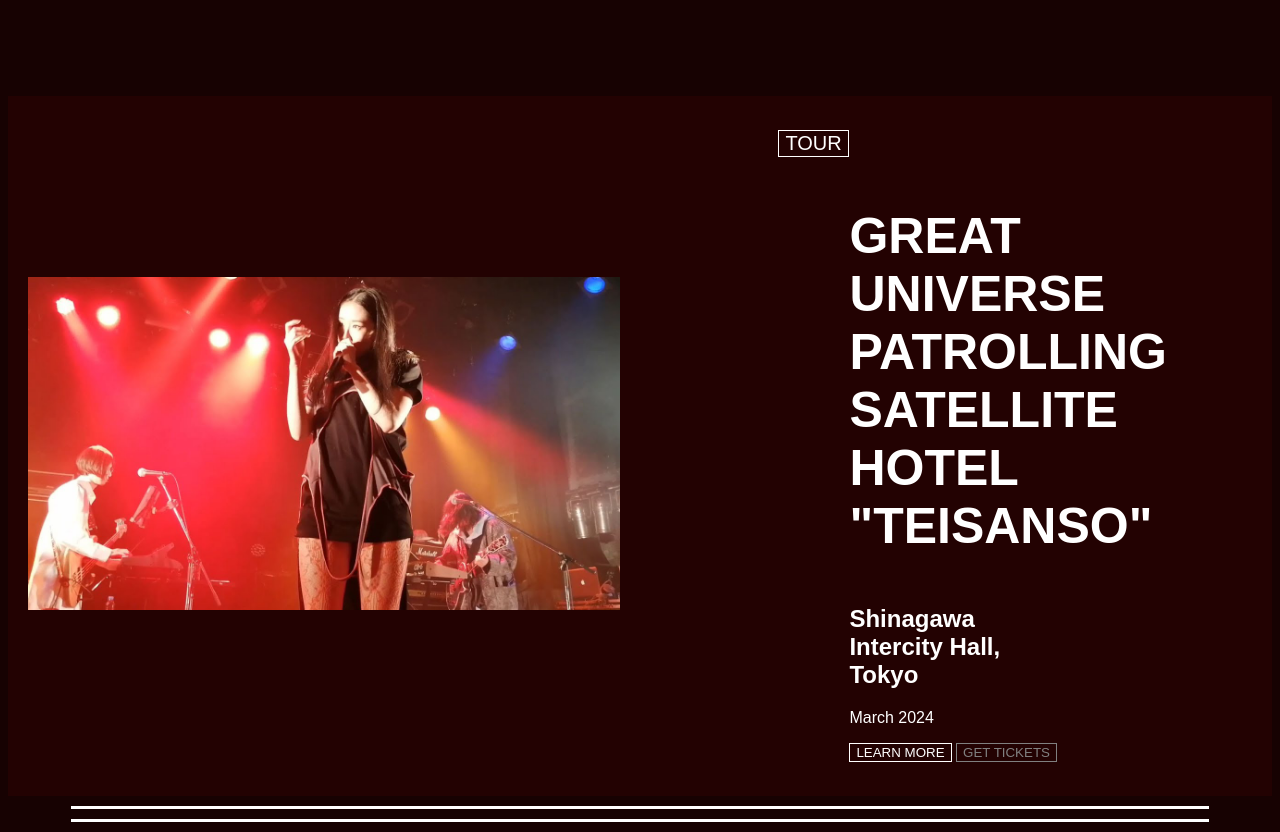
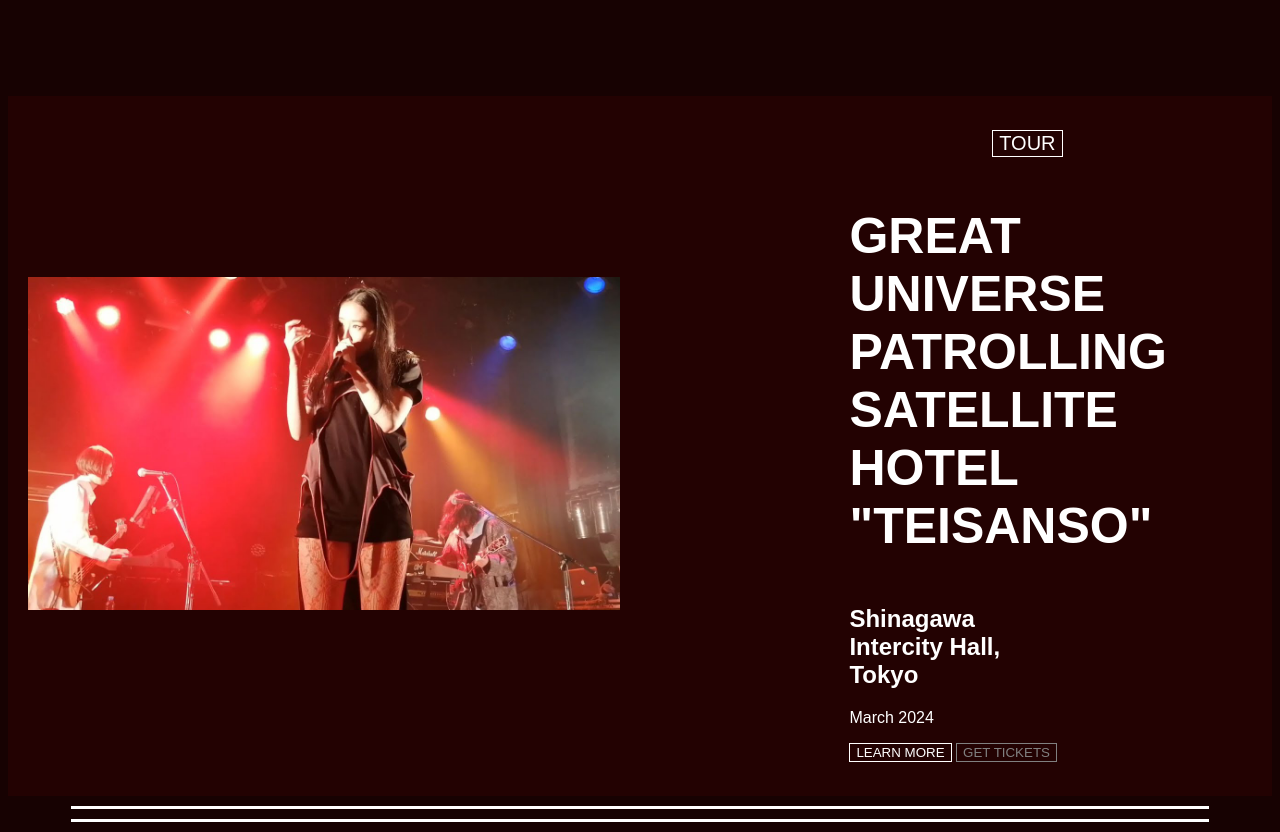
Before and after one commit to Char7otte/Assignment-1, a plain HTML site: page index.html in a window 1280 px wide. Shown: the part 1700-2532 px from the top of the page. Drawn offline with Linux system fonts and the light colour scheme; a web font is replaced by a local one.

Commit message:
move news-article-tags to the end when it's in column-right

```diff
--- a/style.css
+++ b/style.css
@@ -135,3 +135,9 @@ img {
 .break-between-news-articles {
     height: 100px;
 }
+
+.column-right .news-article-tags {
+    display: flex;
+    justify-content: flex-end;
+    margin-right: 20%;
+}
```
